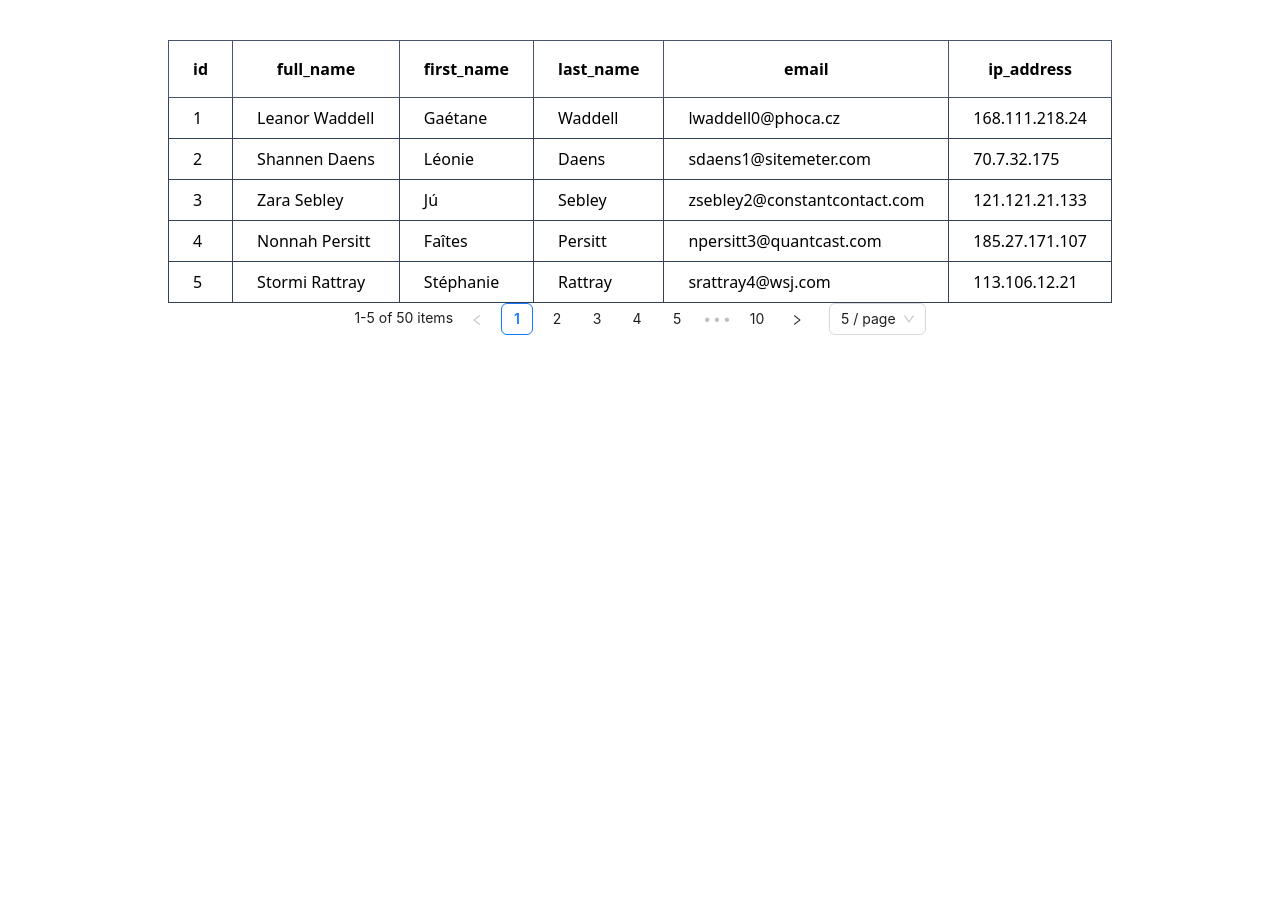
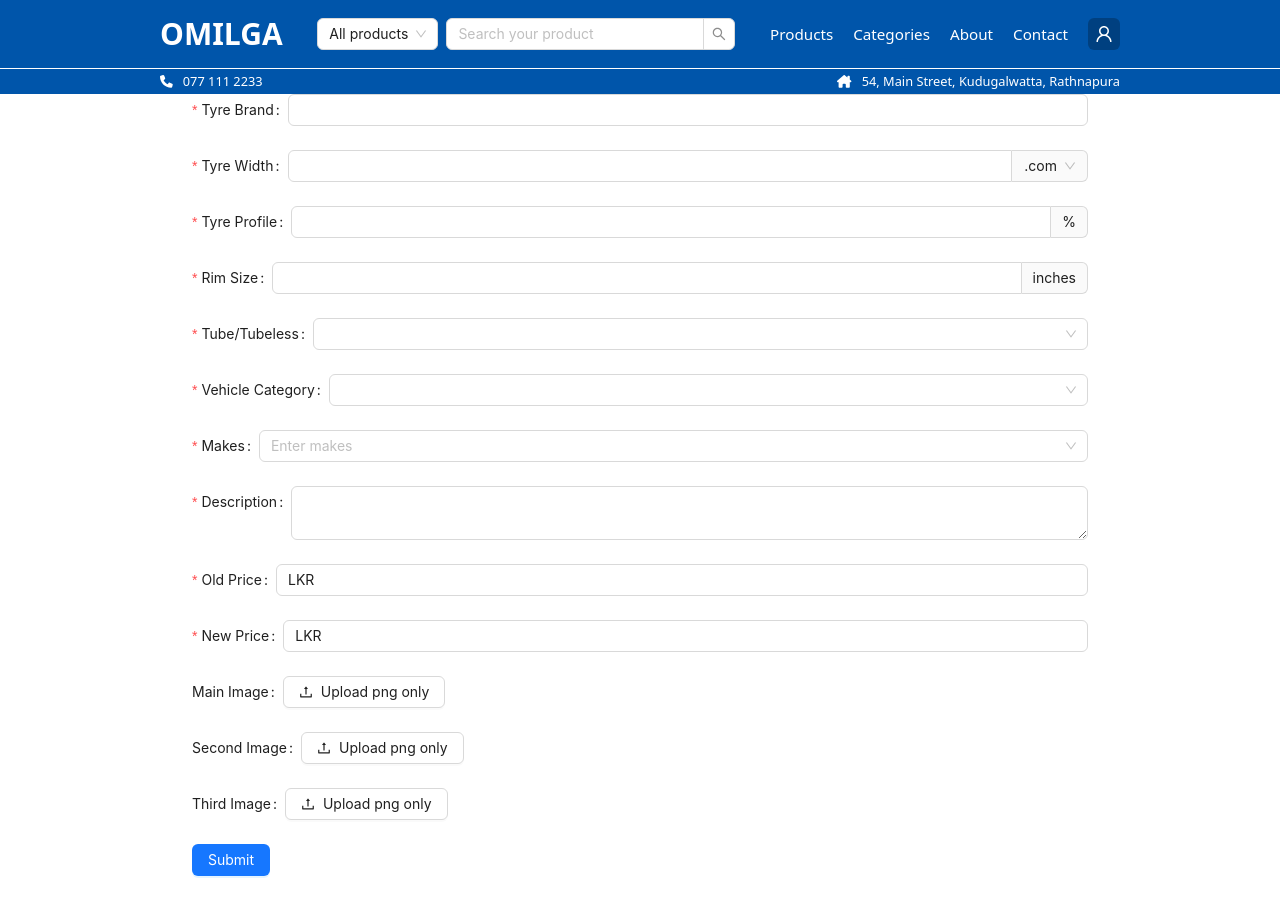
Before and after one commit to kavindadimuthu/Omilga-Tyreshop-Frontend, a React (Vite) app: page /user in a window 1280 px wide. Before the commit the page ends 800 px from the top, so only its background shows below. Built offline with nearby package versions, Linux system fonts and the light colour scheme.

Commit message:
added a page to remove tyres from database

```diff
--- a/src/Pages/Categorypage.jsx
+++ b/src/Pages/Categorypage.jsx
@@ -1,40 +1,124 @@
-import React from 'react'
-import Footer from '../Components/Footer'
-import Header from '../Components/Header'
+import React from 'react';
+import {
+  Button,
+  Form,
+  Input,
+  InputNumber,
+  Select,
+  Upload,
+  message,
+} from 'antd';
+import { UploadOutlined } from '@ant-design/icons';
+import axios from 'axios'; // Add axios for HTTP requests
+import Header from '../Components/Header';
 
-async function fetchUsers() {
-  try {
-    // Fetching the data from the JSON file
-    const response = await fetch('../data/users.json');
+const { Option } = Select;
 
-    // Parsing the JSON response
-    const data = await response.json();
-
-    // Returning the data
-    return data;
-  } catch (error) {
-    // Handling errors
-    console.error('Error fetching users:', error);
-  }
-}
-
-// Using the fetchUsers function
-fetchUsers().then(users => {
-  // console.log(users); // Output the users data
-});
-
-function Categorypage() {
-  return (
-    <div>
-      <Header />
-      Categorypage
-
-      <Footer />
-    </div>
-  )
-}
-
-export default Categorypage
+export default function Adminpage() {
 
 
-// Function to fetch users data
+  // const removeTyre = async (values) => {
+  //   console.log('Received values:', values);
+
+  //   const formData = new FormData();
+  //   formData.append('tyreBrand', values.tyreBrand);
+  //   formData.append('vehicleCategory', values.vehicleCategory);
+
+  //   // Log FormData contents
+  // // for (let pair of formData.entries()) {
+  // //   console.log(`${pair[0]}: ${pair[1]}`);
+  // // }
+
+
+  // try {
+  //   const response = await axios.delete('http://localhost:5000/api/tyre/removeTyre', formData, {
+  //     headers: {
+  //       'Content-Type': 'application/json',
+  //     },
+  //   });
+  //   if (response.status === 201) {
+  //     message.success('Data removed successfully');
+  //   } else {
+  //     message.error('Failed to remove data');
+  //   }
+  // } catch (error) {
+  //   // Log error response details
+  //   console.error('Error removing data:',
+  //     error.response ?
+  //     error.response.data :
+  //     error.message);
+  //   message.error('Error removing data');
+  // }
+
+  // };
+
+
+  const removeTyre = async (values) => {
+    console.log('Received values:', values);
+
+    try {
+      const response = await axios.delete('http://localhost:5000/api/tyre/removeTyre', {
+        headers: {
+          'Content-Type': 'application/json',
+        },
+        data: {
+          tyreBrand: values.tyreBrand,
+          vehicleCategory: values.vehicleCategory
+        }
+      });
+
+      if (response.status === 200) {
+        message.success('Data removed successfully');
+      } else {
+        message.error('Failed to remove data');
+      }
+    } catch (error) {
+      console.error('Error removing data:',
+        error.response ? error.response.data : error.message);
+      message.error('Error removing data');
+    }
+  };
+
+
+
+
+  return (
+    <>
+      <Header />
+
+      <Form
+        onFinish={removeTyre}
+        style={{ maxWidth: '70vw', margin: 'auto' }}
+      >
+        <Form.Item
+          label="Tyre Brand"
+          name="tyreBrand"
+          rules={[{ required: true, message: 'Please input!' }]}
+        >
+          <Input />
+        </Form.Item>
+
+
+        <Form.Item
+          label="Vehicle Category"
+          name="vehicleCategory"
+          rules={[{ required: true, message: 'Please input!' }]}
+        >
+          <Select>
+            <Option value="Motorbike">Motorbike</Option>
+            <Option value="Scooter">Scooter</Option>
+            <Option value="Threewheel">Threewheel</Option>
+            <Option value="Bicycle">Bicycle</Option>
+          </Select>
+        </Form.Item>
+
+        <Form.Item wrapperCol={{ offset: 0, span: 16 }}>
+          <Button type="primary" htmlType="submit">
+            Submit
+          </Button>
+        </Form.Item>
+      </Form>
+
+    </>
+  );
+}
--- a/src/Pages/Userpage.jsx
+++ b/src/Pages/Userpage.jsx
@@ -1,101 +1,240 @@
-import { React, useState } from 'react';
-import getUsers, { getLength } from '../data/mockdata';
-import { Pagination } from 'antd';
+import React from 'react';
+import {
+  Button,
+  Form,
+  Input,
+  InputNumber,
+  Select,
+  Upload,
+  message,
+} from 'antd';
+import { UploadOutlined } from '@ant-design/icons';
+import axios from 'axios'; // Add axios for HTTP requests
+import Header from '../Components/Header';
 
-// Define reusable class strings
-const cellClass = 'border-collapse border border-slate-700 px-6 py-2';
-const headerClass = 'border-collapse border border-slate-600 px-6 py-4';
+const { Option } = Select;
 
-const TableHeader = () => (
-  <thead>
-    <tr>
-      <th className={headerClass}>id</th>
-      <th className={headerClass}>full_name</th>
-      <th className={headerClass}>first_name</th>
-      <th className={headerClass}>last_name</th>
-      <th className={headerClass}>email</th>
-      <th className={headerClass}>ip_address</th>
-    </tr>
-  </thead>
+const props = {
+  beforeUpload: (file) => {
+    const isPNG = file.type === 'image/png';
+    if (!isPNG) {
+      message.error(`${file.name} is not a png file`);
+    }
+    return isPNG || Upload.LIST_IGNORE;
+  },
+  onChange: (info) => {
+    console.log(info.fileList);
+  },
+};
+
+const selectAfter = (
+  <Select defaultValue=".com">
+    <Option value="mm">mm</Option>
+    <Option value="other">other</Option>
+  </Select>
 );
 
-const TableRow = ({ user }) => (
-  <tr key={user.id}>
-    <td className={cellClass}>{user.id}</td>
-    <td className={cellClass}>{user.full_name}</td>
-    <td className={cellClass}>{user.first_name}</td>
-    <td className={cellClass}>{user.last_name}</td>
-    <td className={cellClass}>{user.email}</td>
-    <td className={cellClass}>{user.ip_address}</td>
-  </tr>
-);
+const normFile = (e) => {
+  if (Array.isArray(e)) {
+    return e;
+  }
+  return e && e.fileList;
+};
 
-async function fetchUsers() {
-  try {
-    // Fetching the data from the JSON file
-    const response = await fetch('/data/mockdata.json');
+export default function Adminpage() {
 
-    // Parsing the JSON response
-    const data = await response.json();
+  const onFinish = async (values) => {
+    console.log('Received values:', values);
 
-    // Returning the data
-    return data;
-  } catch (error) {
-    // Handling errors
-    console.error('Error fetching users:', error);
+    const formData = new FormData();
+    formData.append('tyreBrand', values.tyreBrand);
+    formData.append('tyreWidth', values.tyreWidth);
+    formData.append('profile', values.profile);
+    formData.append('rimSize', values.rimSize);
+    formData.append('tube', values.tube);
+    formData.append('vehicleCategory', values.vehicleCategory);
+    formData.append('makes', values.makes.join(',')); // Join array to comma-separated string
+    formData.append('description', values.description);
+    formData.append('oldPrice', values.oldPrice);
+    formData.append('price', values.price);
+    // Append files to formData
+    if (values.mainImage && values.mainImage[0]) {
+      formData.append('mainImage', values.mainImage[0].originFileObj);
+    }
+    if (values.secondImage && values.secondImage[0]) {
+      formData.append('secondImage', values.secondImage[0].originFileObj);
+    }
+    if (values.thirdImage && values.thirdImage[0]) {
+      formData.append('thirdImage', values.thirdImage[0].originFileObj);
+    }
+
+    // Log FormData contents
+  for (let pair of formData.entries()) {
+    console.log(`${pair[0]}: ${pair[1]}`);
   }
-}
 
-// Using the fetchUsers function
-fetchUsers().then(users => {
-  // console.log(users); // Output the users data
-});
+    try {
+      const response = await axios.post('http://localhost:5000/api/tyre/addTyre', formData, {
+        headers: {
+          'Content-Type': 'multipart/form-data',
+        },
+      });
+      if (response.status === 201) {
+        message.success('Data saved successfully');
+      } else {
+        message.error('Failed to save data');
+      }
+    } catch (error) {
+      // Log error response details
+      console.error('Error saving data:',
+        error.response ?
+        error.response.data :
+        error.message);
+      message.error('Error saving data');
+    }
+
+  };
 
 
-function Userpage() {
-  const [page, setPage] = useState(1);
-  const [limit, setLimit] = useState(5);
 
-  const users = getUsers(page, limit) || []; // Ensure users is always an array
-  const userCount = getLength();
-
-  const onShowSizeChange = (current, pageSize) => {
-    setLimit(pageSize);
-    setPage(current);
-  };
-
-  const showTotal = (total, range) => {
-    return `${range[0]}-${range[1]} of ${total} items`;
-  };
 
   return (
-    <div className='flex flex-col items-center w-full'>
-      <table className='mt-10 table-auto border-collapse border border-slate-500'>
-        <TableHeader />
-        <tbody>
-          {users.length > 0 ? (
-            users.map(user => user && <TableRow key={user.id} user={user} />)
-          ) : (
-            <tr>
-              <td colSpan="6" className={`${cellClass} text-center`}>
-                No data available
-              </td>
-            </tr>
-          )}
-        </tbody>
-      </table>
+    <>
+      <Header />
 
-      <Pagination
-        showSizeChanger
-        onShowSizeChange={onShowSizeChange}
-        current={page}
-        pageSize={limit}
-        total={userCount}
-        onChange={setPage}
-        showTotal={showTotal}
-      />
-    </div>
+      <Form
+        onFinish={onFinish}
+        style={{ maxWidth: '70vw', margin: 'auto' }}
+      >
+        <Form.Item
+          label="Tyre Brand"
+          name="tyreBrand"
+          rules={[{ required: true, message: 'Please input!' }]}
+        >
+          <Input />
+        </Form.Item>
+
+        <Form.Item
+          label="Tyre Width"
+          name="tyreWidth"
+          rules={[{ required: true, message: 'Please input!' }]}
+        >
+          <InputNumber addonAfter={selectAfter} style={{ width: '100%' }} />
+        </Form.Item>
+
+        <Form.Item
+          label="Tyre Profile"
+          name="profile"
+          rules={[{ required: true, message: 'Please input!' }]}
+        >
+          <InputNumber addonAfter="%" style={{ width: '100%' }} />
+        </Form.Item>
+
+        <Form.Item
+          label="Rim Size"
+          name="rimSize"
+          rules={[{ required: true, message: 'Please input!' }]}
+        >
+          <InputNumber addonAfter="inches" style={{ width: '100%' }} />
+        </Form.Item>
+
+        <Form.Item
+          label="Tube/Tubeless"
+          name="tube"
+          rules={[{ required: true, message: 'Please input!' }]}
+        >
+          <Select>
+            <Option value="Tube">Tube</Option>
+            <Option value="Tubeless">Tubeless</Option>
+          </Select>
+        </Form.Item>
+
+        <Form.Item
+          label="Vehicle Category"
+          name="vehicleCategory"
+          rules={[{ required: true, message: 'Please input!' }]}
+        >
+          <Select>
+            <Option value="Motorbike">Motorbike</Option>
+            <Option value="Scooter">Scooter</Option>
+            <Option value="Threewheel">Threewheel</Option>
+            <Option value="Bicycle">Bicycle</Option>
+          </Select>
+        </Form.Item>
+
+        <Form.Item
+          label="Makes"
+          name="makes"
+          rules={[{ required: true, message: 'Please input!' }]}
+        >
+          <Select mode="tags" style={{ width: '100%' }} placeholder="Enter makes">
+          </Select>
+        </Form.Item>
+
+        <Form.Item
+          label="Description"
+          name="description"
+          rules={[{ required: true, message: 'Please input!' }]}
+        >
+          <Input.TextArea />
+        </Form.Item>
+
+        <Form.Item
+          label="Old Price"
+          name="oldPrice"
+          rules={[{ required: true, message: 'Please input!' }]}
+        >
+          <InputNumber prefix="LKR" style={{ width: '100%' }} />
+        </Form.Item>
+
+        <Form.Item
+          label="New Price"
+          name="price"
+          rules={[{ required: true, message: 'Please input!' }]}
+        >
+          <InputNumber prefix="LKR" style={{ width: '100%' }} />
+        </Form.Item>
+
+        <Form.Item
+          label="Main Image"
+          name="mainImage"
+          valuePropName="fileList"
+          getValueFromEvent={normFile}
+        >
+          <Upload {...props}>
+            <Button icon={<UploadOutlined />}>Upload png only</Button>
+          </Upload>
+        </Form.Item>
+
+        <Form.Item
+          label="Second Image"
+          name="secondImage"
+          valuePropName="fileList"
+          getValueFromEvent={normFile}
+        >
+          <Upload {...props}>
+            <Button icon={<UploadOutlined />}>Upload png only</Button>
+          </Upload>
+        </Form.Item>
+
+        <Form.Item
+          label="Third Image"
+          name="thirdImage"
+          valuePropName="fileList"
+          getValueFromEvent={normFile}
+        >
+          <Upload {...props}>
+            <Button icon={<UploadOutlined />}>Upload png only</Button>
+          </Upload>
+        </Form.Item>
+
+        <Form.Item wrapperCol={{ offset: 0, span: 16 }}>
+          <Button type="primary" htmlType="submit">
+            Submit
+          </Button>
+        </Form.Item>
+      </Form>
+
+    </>
   );
 }
-
-export default Userpage;
```
